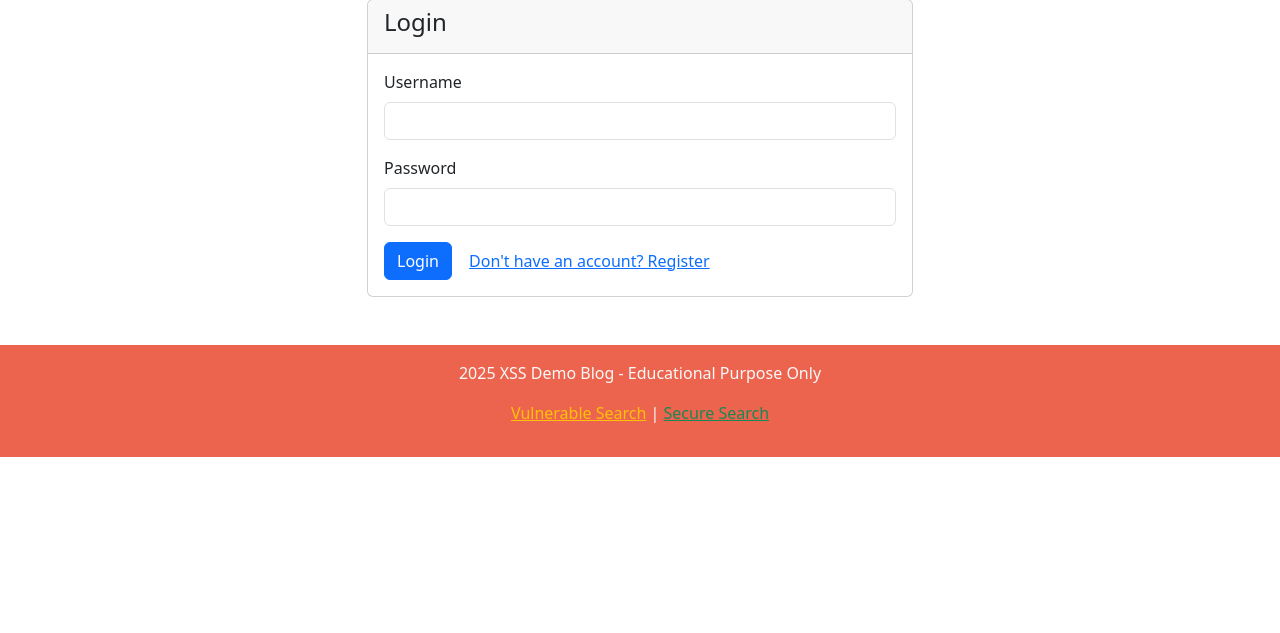
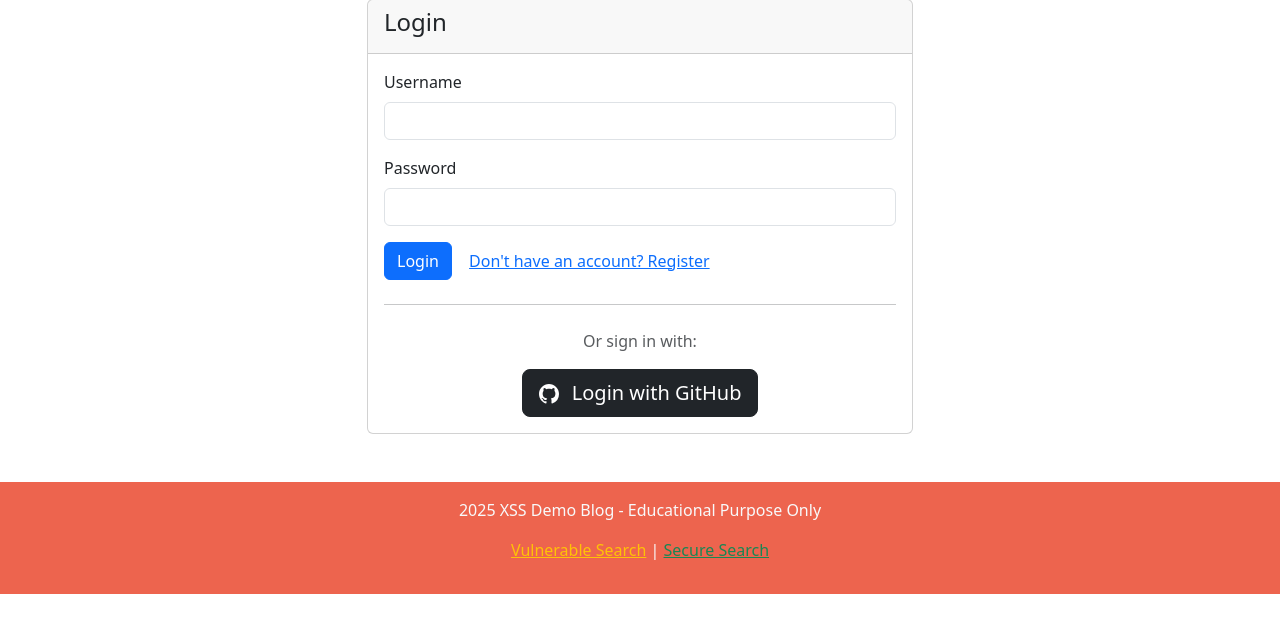
Before and after one commit to orjanry/ikt222-g25h, a Flask app: page /login in a window 1280 px wide. Shown: the part 81-714 px from the top of the page. Run offline with Flask 3, Linux system fonts and the light colour scheme; some libraries are stand-ins or nearby versions.

Commit message:
Oauth update

```diff
--- a/app.py
+++ b/app.py
@@ -10,6 +10,7 @@ from datetime import datetime, timedelta
 from markupsafe import Markup
 from flask_limiter import Limiter
 from flask_limiter.util import get_remote_address
+from authlib.integrations.flask_client import OAuth
 
 app = Flask(__name__)
 app.secret_key = 'your-secret-key-change-this-in-production'
@@ -20,6 +21,18 @@ limiter = Limiter(
     app=app,
     default_limits=["200 per day", "50 per hour"],
     storage_uri="memory://"
+)
+
+# OAuth2 client setup
+oauth = OAuth(app)
+oauth.register(
+    name='github',
+    client_id='Ov23ctTighr3bE82ppTH',
+    client_secret='d4f06209cf08dbc4e78c6b24d1323ff4e0f70a80',
+    access_token_url='https://github.com/login/oauth/access_token',
+    authorize_url='https://github.com/login/oauth/authorize',
+    api_base_url='https://api.github.com/',
+    client_kwargs={'scope': 'user:email'},
 )
 
 # Database helper functions
@@ -270,6 +283,41 @@ def verify_2fa():
 def logout():
     session.clear()
     flash('You have been logged out.')
+    return redirect(url_for('index'))
+
+
+
+@app.route('/login/github')
+def github_login():
+    redirect_uri = url_for('github_callback', _external=True)
+    return oauth.github.authorize_redirect(redirect_uri)
+
+@app.route('/github/callback')
+def github_callback():
+    token = oauth.github.authorize_access_token()
+    user_info = oauth.github.get('user').json()
+
+    # Store in database
+    conn = get_db_connection()
+    user = conn.execute('SELECT * FROM users WHERE oauth_id = ? AND oauth_provider = ?',
+                       (str(user_info['id']), 'github')).fetchone()
+
+    if not user:
+        # Create new user from GitHub data
+        conn.execute('''INSERT INTO users (username, email, oauth_provider, oauth_id)
+                       VALUES (?, ?, ?, ?)''',
+                    (user_info['login'], user_info['email'], 'github', str(user_info['id'])))
+        conn.commit()
+        user_id = conn.execute('SELECT last_insert_rowid()').fetchone()[0]
+    else:
+        user_id = user['id']
+
+    conn.close()
+
+    # Login user
+    session['user_id'] = user_id
+    session['username'] = user_info['login']
+    flash('Logged in with GitHub!')
     return redirect(url_for('index'))
 
 # ============= 2FA MANAGEMENT =============
--- a/requirements.txt
+++ b/requirements.txt
@@ -4,3 +4,4 @@ pyotp==2.9.0
 qrcode==7.4.2
 Pillow==10.2.0
 flask-limiter==3.5.0
+authlib==1.3.0
--- a/templates/login.html
+++ b/templates/login.html
@@ -20,6 +20,16 @@
                     <button type="submit" class="btn btn-primary">Login</button>
                     <a href="{{ url_for('register') }}" class="btn btn-link">Don't have an account? Register</a>
                 </form>
+                <hr class="my-4">
+                <div class="text-center">
+                    <p class="text-muted">Or sign in with:</p>
+                    <a href="{{ url_for('github_login') }}" class="btn btn-dark btn-lg">
+                        <svg height="20" width="20" viewBox="0 0 16 16" fill="currentColor" style="display:inline-block; vertical-align:middle; margin-right:8px;">
+                            <path d="M8 0C3.58 0 0 3.58 0 8c0 3.54 2.29 6.53 5.47 7.59.4.07.55-.17.55-.38 0-.19-.01-.82-.01-1.49-2.01.37-2.53-.49-2.69-.94-.09-.23-.48-.94-.82-1.13-.28-.15-.68-.52-.01-.53.63-.01 1.08.58 1.23.82.72 1.21 1.87.87 2.33.66.07-.52.28-.87.51-1.07-1.78-.2-3.64-.89-3.64-3.95 0-.87.31-1.59.82-2.15-.08-.2-.36-1.02.08-2.12 0 0 .67-.21 2.2.82.64-.18 1.32-.27 2-.27.68 0 1.36.09 2 .27 1.53-1.04 2.2-.82 2.2-.82.44 1.1.16 1.92.08 2.12.51.56.82 1.27.82 2.15 0 3.07-1.87 3.75-3.65 3.95.29.25.54.73.54 1.48 0 1.07-.01 1.93-.01 2.2 0 .21.15.46.55.38A8.013 8.013 0 0016 8c0-4.42-3.58-8-8-8z"/>
+                        </svg>
+                        Login with GitHub
+                    </a>
+                </div>
             </div>
         </div>
     </div>
```
Also changed, not shown: blog.db.
